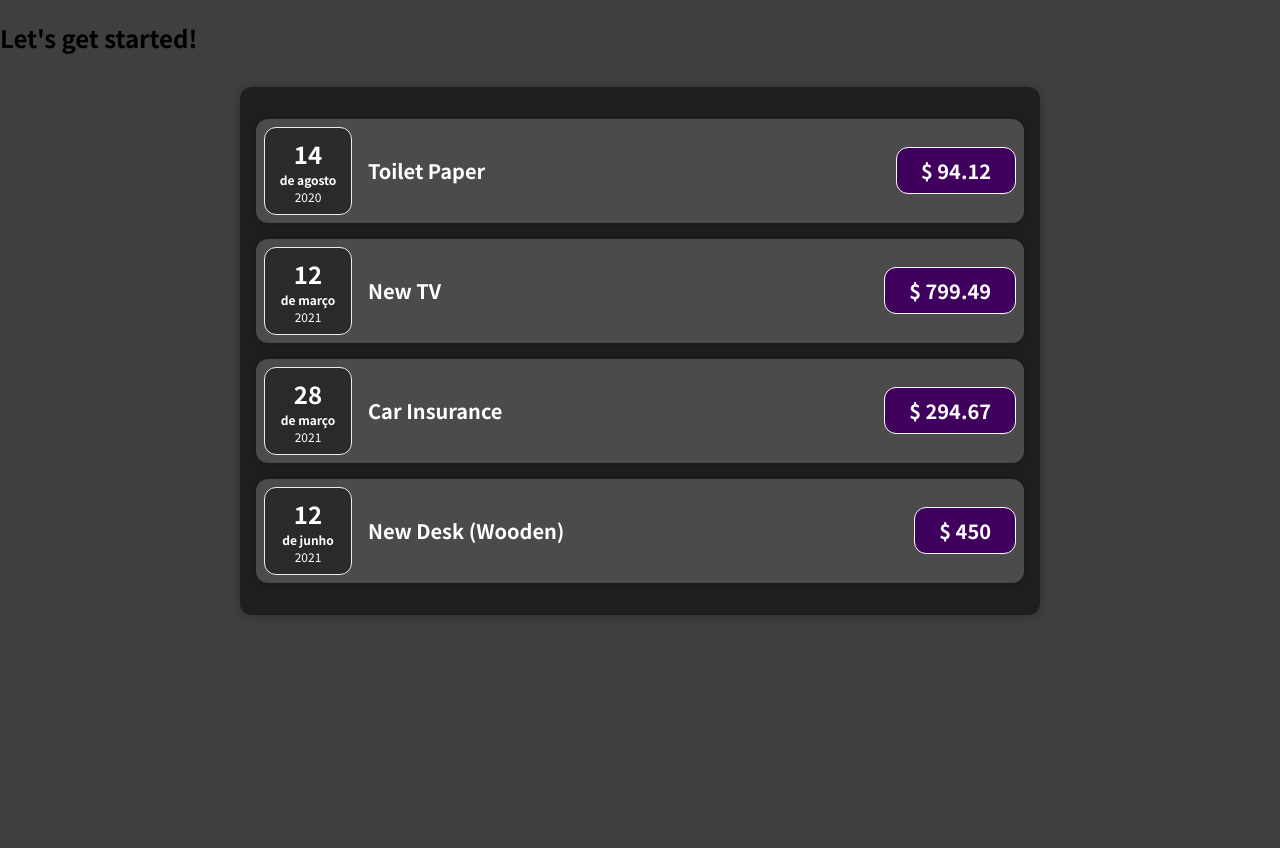
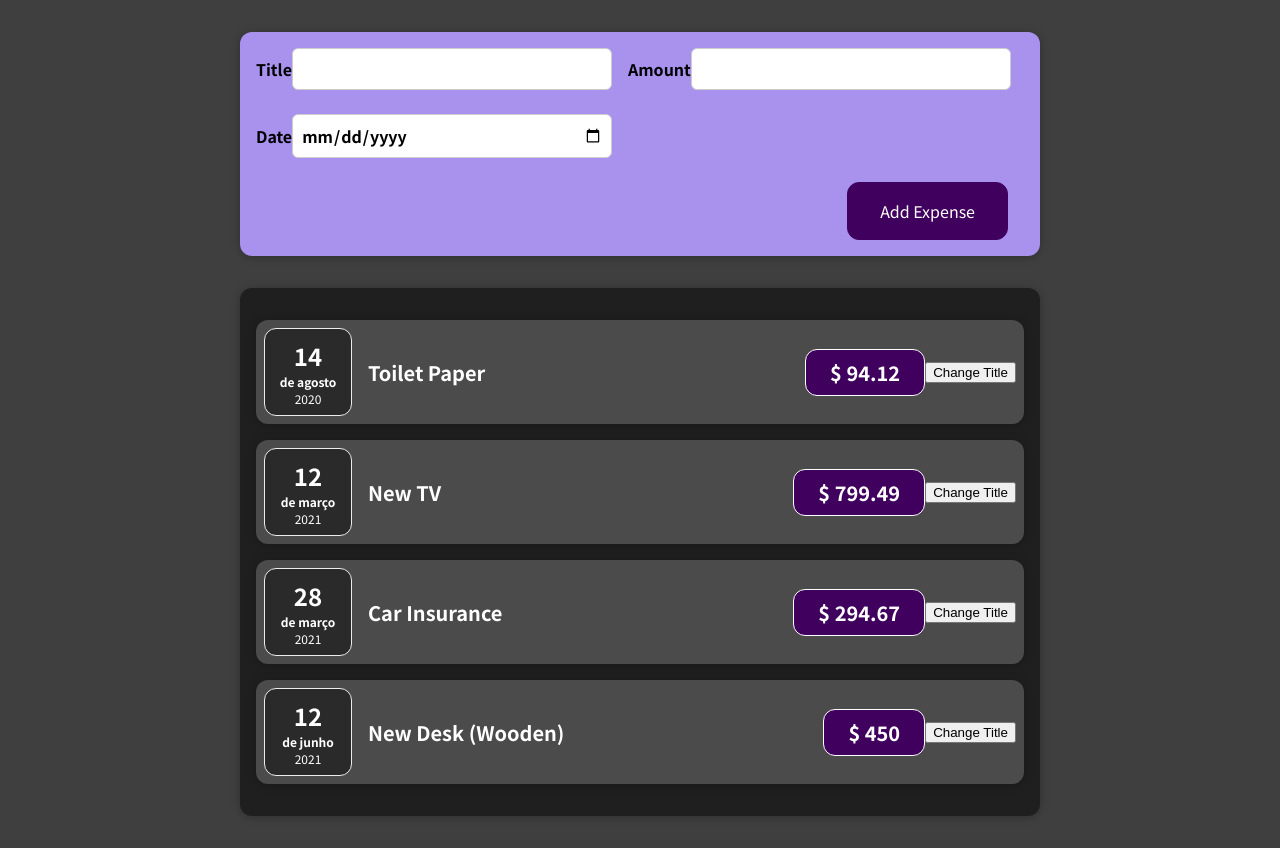
Before and after one commit to julianohcosta/ReactCourse, a React (Create React App) app: page / in a window 1280 px wide. Before the commit the page ends 800 px from the top, so only its background shows below. Built offline with nearby package versions, Linux system fonts and the light colour scheme.

Commit message:
Adding new expense

```diff
--- a/src/App.jsx
+++ b/src/App.jsx
@@ -1,4 +1,6 @@
+import React from 'react';
 import Expense from "./components/Expenses/Expense";
+import NewExpense from "./components/NewExpense/NewExpense";
 
 function App() {
 
@@ -29,11 +31,17 @@
         },
     ];
 
+    const addExpenseHandler = expense => {
+        expenses.push(expense);
+    }
+
     return (
-        <div>
-            <h2>Let's get started!</h2>
-            <Expense expenses={expenses}/>
-        </div>
+        <React.StrictMode>
+            <div>
+                <NewExpense onAddExpense={addExpenseHandler}/>
+                <Expense expenses={expenses}/>
+            </div>
+        </React.StrictMode>
     );
 }
 
--- a/src/components/Expenses/ExpenseItem.jsx
+++ b/src/components/Expenses/ExpenseItem.jsx
@@ -1,3 +1,4 @@
+import { useState } from 'react';
 import './css/ExpenseItem.css';
 import ExpenseDate from "./ExpenseDate";
 import Card from "../UI/Card";
@@ -10,13 +11,21 @@
  */
 export default function ExpenseItem(props) {
 
+    // React Hook
+    const [title, setTitle] = useState(props.title);
+
+    const clickHandler = () =>{
+        setTitle('Updated')
+    };
+
     return (
         <Card className="expense-item">
             <ExpenseDate date={props.date}/>
             <div className="expense-item__description">
-                <h2>{props.title}</h2>
+                <h2>{title}</h2>
                 <div className="expense-item__price">$ {props.amount}</div>
             </div>
+            <button onClick={clickHandler}>Change Title</button>
         </Card>
     )
 }
--- /dev/null
+++ b/src/components/NewExpense/ExpenseForm.jsx
@@ -0,0 +1,76 @@
+import './css/ExpenseForm.css';
+import { useState } from 'react';
+
+
+export default function ExpenseForm(props) {
+
+    const [enteredTitle, setEnteredTitle] = useState('');
+    const [enteredAmount, setEnteredAmount] = useState('');
+    const [enteredDate, setEnteredDate] = useState('');
+
+    const useTitleChangeHandler = (e) => {
+        setEnteredTitle(e.target.value);
+    }
+
+    const useAmountChangeHandler = (e) => {
+        setEnteredAmount(e.target.value);
+    }
+
+    const useDateChangeHandler = (e) => {
+        setEnteredDate(e.target.value);
+    }
+
+    const submitHandler = (e) => {
+
+        e.preventDefault();
+
+        const expenseDate = {
+            title: enteredTitle,
+            amount: enteredAmount,
+            date: new Date(enteredDate),
+        }
+        setEnteredTitle('');
+        setEnteredAmount('');
+        setEnteredAmount('');
+
+        props.onSaveExpenseData(expenseDate);
+    }
+
+    return (
+        <form onSubmit={submitHandler}>
+            <div className="new-expense__controls">
+                <div className="new-expense__control">
+                    <label htmlFor="title">Title
+                        <input id="title"
+                               type="text"
+                               onChange={useTitleChangeHandler}
+                        />
+                    </label>
+                </div>
+                <div className="new-expense__control">
+                    <label htmlFor="amount">Amount
+                        <input id="amount"
+                               type="number"
+                               min="0.1"
+                               step="0.01"
+                               onChange={useAmountChangeHandler}
+                        />
+                    </label>
+                </div>
+                <div className="new-expense__control">
+                    <label htmlFor="date">Date
+                        <input id="date"
+                               type="date"
+                               min="2019-01-01"
+                               max="2022-12-31"
+                               onChange={useDateChangeHandler}
+                        />
+                    </label>
+                </div>
+            </div>
+            <div className="new-expense__actions">
+                <button type='submit'>Add Expense</button>
+            </div>
+        </form>
+    )
+}
--- /dev/null
+++ b/src/components/NewExpense/NewExpense.jsx
@@ -0,0 +1,25 @@
+import './css/NewExpense.css'
+import ExpenseForm from "./ExpenseForm";
+
+
+const NewExpense = (props) => {
+
+    const saveExpenseHandler = (enteredExpenseData) => {
+        const expenseData = {
+            ...enteredExpenseData,
+            id: Math.random().toString(),
+        };
+
+        props.onAddExpense(expenseData);
+    }
+
+
+
+    return (
+        <div className="new-expense">
+            <ExpenseForm onSaveExpenseData={saveExpenseHandler} />
+        </div>
+    )
+}
+
+export default NewExpense
--- /dev/null
+++ b/src/components/NewExpense/css/ExpenseForm.css
@@ -0,0 +1,26 @@
+.new-expense__controls {
+    display: flex;
+    flex-wrap: wrap;
+    gap: 1rem;
+    margin-bottom: 1rem;
+    text-align: left;
+}
+
+.new-expense__control label {
+    font-weight: bold;
+    margin-bottom: 0.5rem;
+    display: block;
+}
+
+.new-expense__control input {
+    font: inherit;
+    padding: 0.5rem;
+    border-radius: 6px;
+    border: 1px solid #ccc;
+    width: 20rem;
+    max-width: 100%;
+}
+
+.new-expense__actions {
+    text-align: right;
+}
--- /dev/null
+++ b/src/components/NewExpense/css/NewExpense.css
@@ -0,0 +1,38 @@
+.new-expense {
+    background-color: #a892ee;
+    padding: 1rem;
+    margin: 2rem auto;
+    width: 50rem;
+    max-width: 95%;
+    border-radius: 12px;
+    text-align: center;
+    box-shadow: 0 1px 8px rgba(0, 0, 0, 0.25);
+}
+
+.new-expense button {
+    font: inherit;
+    cursor: pointer;
+    padding: 1rem 2rem;
+    border: 1px solid #40005d;
+    background-color: #40005d;
+    color: white;
+    border-radius: 12px;
+    margin-right: 1rem;
+}
+
+.new-expense button:hover,
+.new-expense button:active {
+    background-color: #510674;
+    border-color: #510674;
+}
+
+.new-expense button.alternative {
+    color: #220131;
+    border-color: transparent;
+    background-color: transparent;
+}
+
+.new-expense button.alternative:hover,
+.new-expense button.alternative:active {
+    background-color: #ddb3f8;
+}
```
